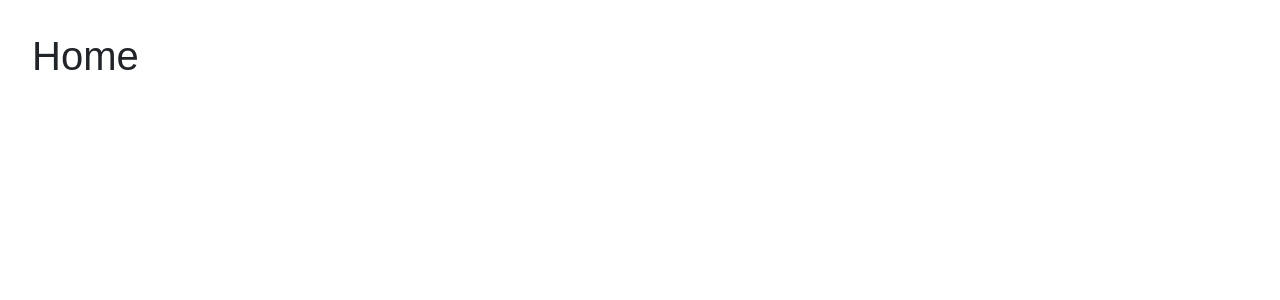
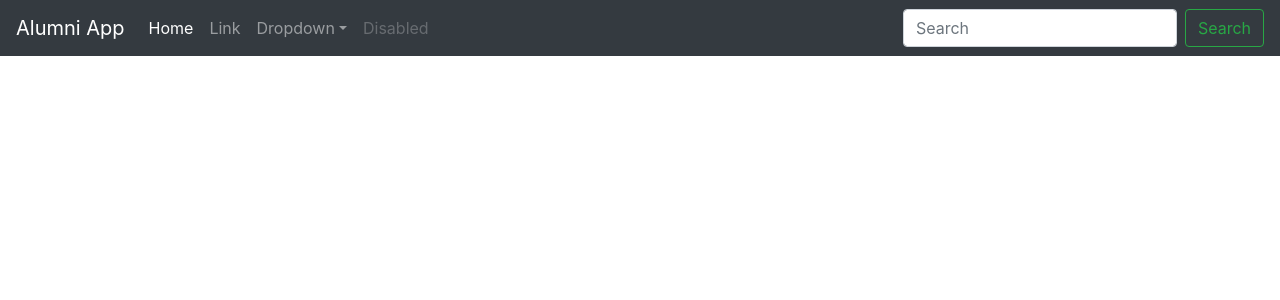
Before and after one commit to farfalle211/alumni_app_react, a React (Create React App) app: page / in a window 1280 px wide. Shown: the top 300 px of the page. Built offline with nearby package versions, Linux system fonts and the light colour scheme.

Commit message:
no changes

```diff
--- a/src/App.js
+++ b/src/App.js
@@ -1,13 +1,52 @@
 import React from 'react'
 import Resources from './views/Resources'
+import 'bootstrap/dist/css/bootstrap.css'
+import './App.css'
 
 class App extends React.Component {
   render() {
     return (
       <div>
-        <h1>Home</h1>
+        <div>
+          <nav class="navbar fixed-top navbar-expand-lg navbar-dark bg-dark">
+            <a class="navbar-brand" href="#">Alumni App</a>
+            <button class="navbar-toggler" type="button" data-toggle="collapse" data-target="#navbarSupportedContent" aria-controls="navbarSupportedContent" aria-expanded="false" aria-label="Toggle navigation">
+              <span class="navbar-toggler-icon"></span>
+            </button>
+
+            <div class="collapse navbar-collapse" id="navbarSupportedContent">
+              <ul class="navbar-nav mr-auto">
+                <li class="nav-item active">
+                  <a class="nav-link" href="#">Home <span class="sr-only">(current)</span></a>
+                </li>
+                <li class="nav-item">
+                  <a class="nav-link" href="#">Link</a>
+                </li>
+                <li class="nav-item dropdown">
+                  <a class="nav-link dropdown-toggle" href="#" id="navbarDropdown" role="button" data-toggle="dropdown" aria-haspopup="true" aria-expanded="false">
+                    Dropdown
+                  </a>
+                  <div class="dropdown-menu" aria-labelledby="navbarDropdown">
+                    <a class="dropdown-item" href="#">Action</a>
+                    <a class="dropdown-item" href="#">Another action</a>
+                    <div class="dropdown-divider"></div>
+                    <a class="dropdown-item" href="#">Something else here</a>
+                  </div>
+                </li>
+                <li class="nav-item">
+                  <a class="nav-link disabled" href="#">Disabled</a>
+                </li>
+              </ul>
+              <form class="form-inline my-2 my-lg-0">
+                <input class="form-control mr-sm-2" type="search" placeholder="Search" aria-label="Search"/>
+                <button class="btn btn-outline-success my-2 my-sm-0" type="submit">Search</button>
+              </form>
+            </div>
+          </nav>
+        </div>
       </div>
     )
   }
 }
+
 export default App
```
Also changed, not shown: 1 other file (tests, documents, lock files or other folders).
